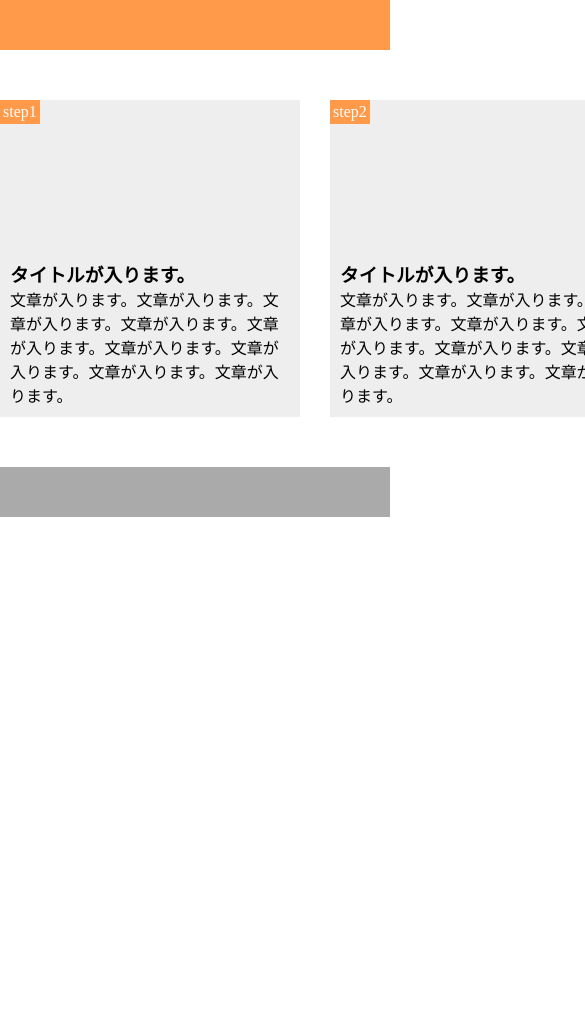
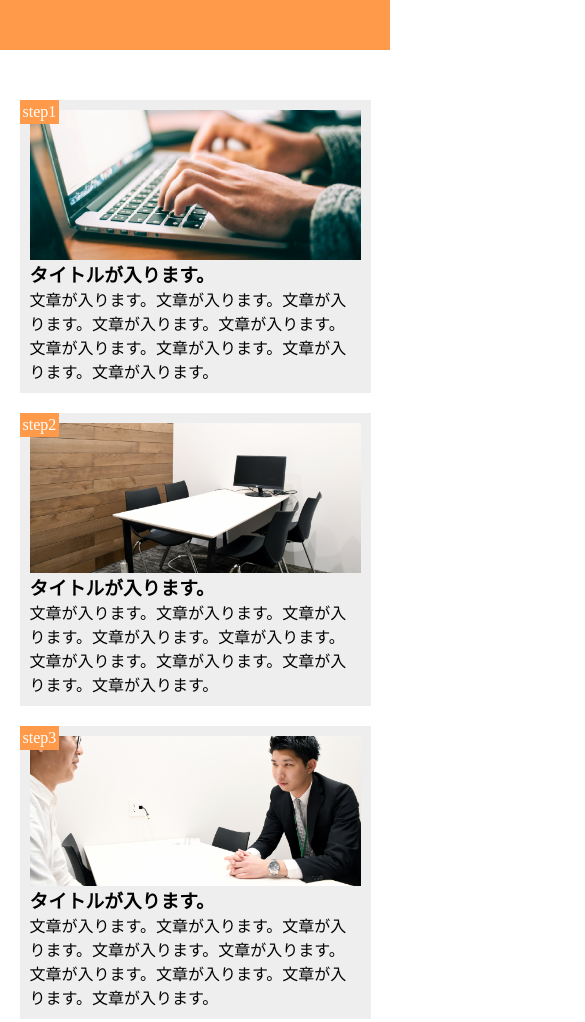
Before and after one commit to Shinta327/1-9_exercise, a plain HTML site: page index.html in a window 390 px wide. Shown: the top 1022 px of the page, 585 px wide, since content can reach past the window. Before the commit the page ends 844 px from the top, so only its background shows below. Drawn offline with Linux system fonts and the light colour scheme.

Commit message:
1-10_課題

```diff
--- a/index.html
+++ b/index.html
@@ -3,6 +3,7 @@
 
 <head>
   <meta charset="UTF-8"/>
+  <meta name="viewport" content="width=device-width">
   <title>1-9_exercise</title>
   <link rel="stylesheet" href="style.css"/>
 </head>
--- a/style.css
+++ b/style.css
@@ -66,3 +66,20 @@ footer{
   height: 50px;
   background-color: #aaaaaa;
 }
+
+@media screen and (max-width:768px) {
+  main{
+    display: block;
+    width: 100%;
+  }
+
+  .step-box{
+    margin: 0 5% 20px 5%;
+    width: 90%;
+  }
+
+  .step-box:last-child{
+    margin-bottom: 0;
+  }
+
+}
```
Also changed, not shown: img/flow01.png (added), img/flow02.png (added), img/flow03.png (added).
